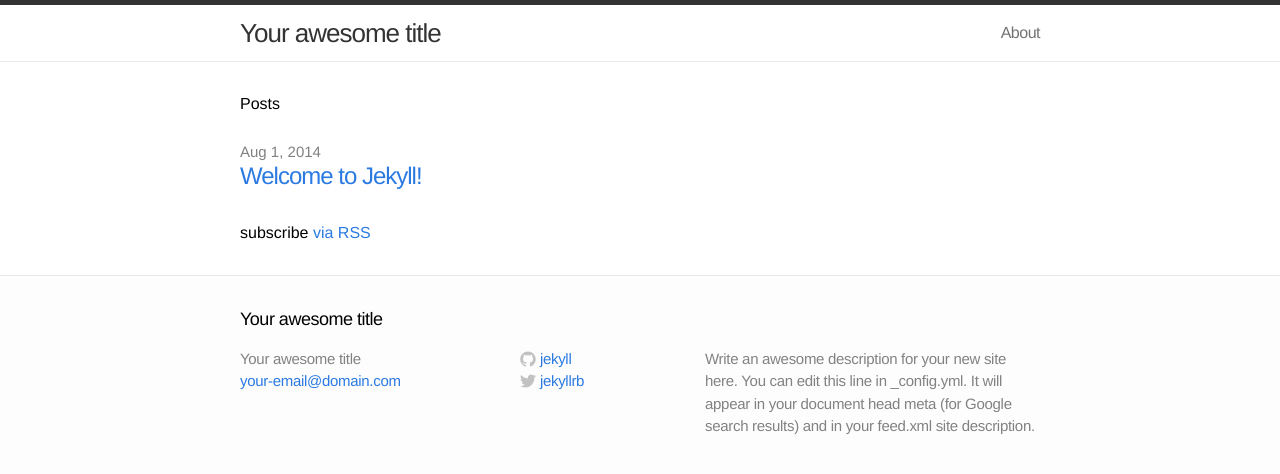
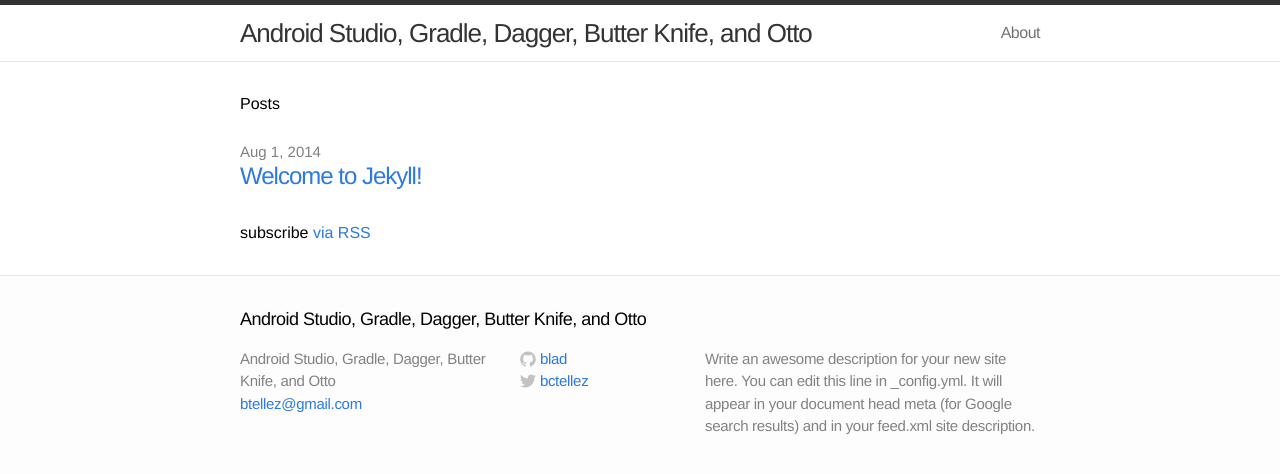
Before and after one commit to blad/solid-android, a Jekyll site: the page built from index.html, in a window 1280 px wide. Shown: the top 474 px of the page. Built offline with Jekyll 4.4.1, drawn with Linux system fonts in a browser that asks for light colours.

Commit message:
Updating settings config.

```diff
--- a/_config.yml
+++ b/_config.yml
@@ -1,12 +1,13 @@
 # Site settings
-title: Your awesome title
-email: your-email@domain.com
+title: Android Studio, Gradle, Dagger, Butter Knife, and Otto
+email: btellez@gmail.com
 description: "Write an awesome description for your new site here. You can edit this line in _config.yml. It will appear in your document head meta (for Google search results) and in your feed.xml site description."
-baseurl: ""
-url: "http://yourdomain.com"
-twitter_username: jekyllrb
-github_username:  jekyll
+baseurl: "http://blad.github.io/"
+url: "http://blad.github.io"
+twitter_username: bctellez
+github_username:  blad
 
 # Build settings
+highlighter: pygments
 markdown: kramdown
 permalink: pretty
```
